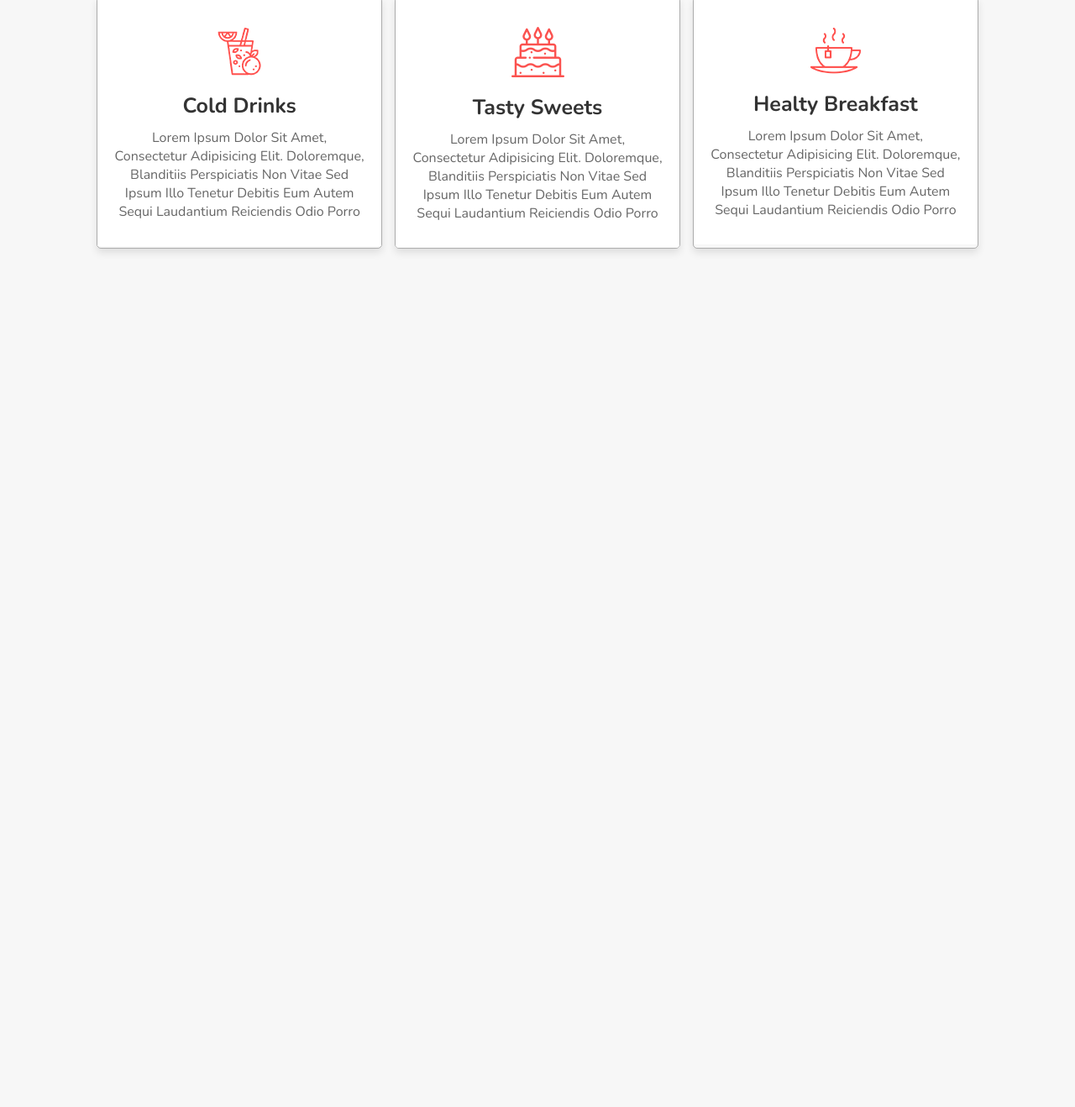
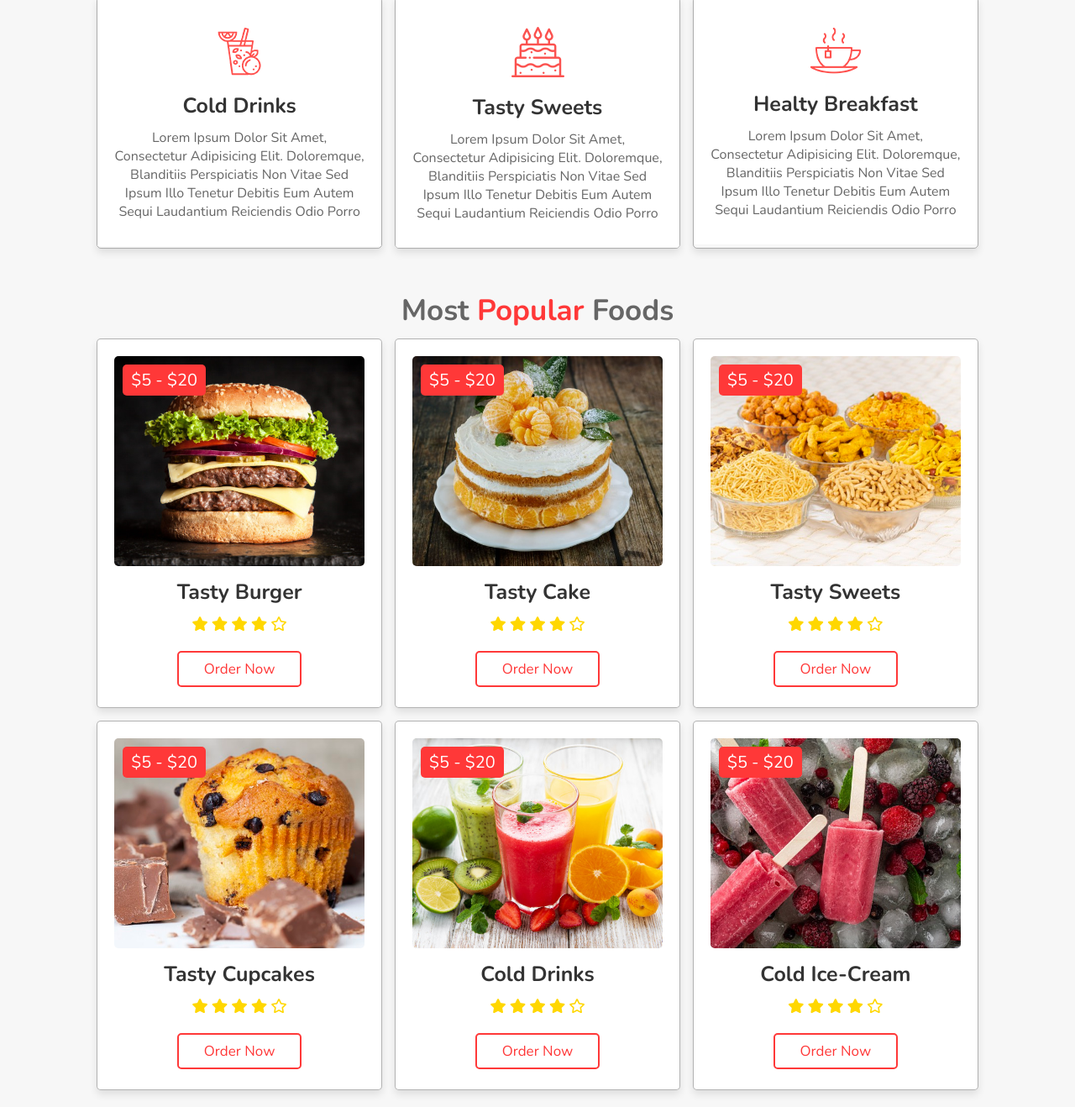
Before and after one commit to jonathanArmando434/food-website-responsive, a plain HTML site: page index.html in a window 1280 px wide. Shown: the part 1196-2514 px from the top of the page at 84% size. Before the commit the page ends 1512 px from the top, so only its background shows below. Drawn offline with nearby package versions, Linux system fonts and the light colour scheme.

Commit message:
popular section

```diff
--- a/assets/css/style.css
+++ b/assets/css/style.css
@@ -227,6 +227,53 @@ section{
     padding: 1rem 0;
 }
 
+.popular .box-container{
+    display: flex;
+    flex-wrap: wrap;
+    gap: 1.5rem;
+}
+
+.popular .box-container .box{
+    padding: 2rem;
+    background: #fff;
+    box-shadow: 0 .5rem 1rem rgba(0, 0, 0, .1);
+    border: .1rem solid rgba(0, 0, 0, .3);
+    border-radius: .5rem;
+    text-align: center;
+    flex: 1 1 30rem;
+    position: relative;
+}
+
+.popular .box-container .box img{
+    height: 25rem;
+    object-fit: cover;
+    width: 100%;
+    border-radius: .5rem;
+}
+
+.popular .box-container .box .price{
+    position: absolute;
+    top: 3rem;
+    left: 3rem;
+    background: var(--red);
+    color: #fff;
+    font-size: 2rem;
+    padding: .5rem 1rem;
+    border-radius: 0.5rem;
+}
+
+.popular .box-container .box h3{
+    color: #333;
+    font-size: 2.5rem;
+    padding-top: 1rem;
+}
+
+.popular .box-container .box .stars{
+    color: gold;
+    font-size: 1.7rem;
+    padding: 1rem .1rem;
+}
+
 /* media queris */
 
 @media(max-width: 991px){
--- a/index.html
+++ b/index.html
@@ -51,7 +51,7 @@
     <!-- speciality section start -->
 
     <section class="speciality" id="speciality">
-        <h2 class="heading">Our <span>Speciality</span></h2>
+        <h2 class="heading">Our <span>Speciality</span> Dishes</h2>
         <div class="box-container">
             <div class="box">
                 <img src="./assets/images/s-img-1.jpg" alt="" class="image">
@@ -106,6 +106,94 @@
 
     <!-- speciality section end -->
 
+    <!-- popular section starts -->
+
+    <section class="popular" id="popular">
+        <h2 class="heading">Most <span>Popular</span> Foods</h2>
+        <div class="box-container">
+            <div class="box">
+                <span class="price">$5 - $20</span>
+                <img src="./assets/images/p-1.jpg" alt="">
+                <h3>Tasty Burger</h3>
+                <div class="stars">
+                    <i class="fas fa-star"></i>
+                    <i class="fas fa-star"></i>
+                    <i class="fas fa-star"></i>
+                    <i class="fas fa-star"></i>
+                    <i class="far fa-star"></i>
+                </div>
+                <a href="#" class="btn">Order Now</a>
+            </div>
+            <div class="box">
+                <span class="price">$5 - $20</span>
+                <img src="./assets/images/p-2.jpg" alt="">
+                <h3>Tasty Cake</h3>
+                <div class="stars">
+                    <i class="fas fa-star"></i>
+                    <i class="fas fa-star"></i>
+                    <i class="fas fa-star"></i>
+                    <i class="fas fa-star"></i>
+                    <i class="far fa-star"></i>
+                </div>
+                <a href="#" class="btn">Order Now</a>
+            </div>
+            <div class="box">
+                <span class="price">$5 - $20</span>
+                <img src="./assets/images/p-3.jpg" alt="">
+                <h3>Tasty Sweets</h3>
+                <div class="stars">
+                    <i class="fas fa-star"></i>
+                    <i class="fas fa-star"></i>
+                    <i class="fas fa-star"></i>
+                    <i class="fas fa-star"></i>
+                    <i class="far fa-star"></i>
+                </div>
+                <a href="#" class="btn">Order Now</a>
+            </div>
+            <div class="box">
+                <span class="price">$5 - $20</span>
+                <img src="./assets/images/p-4.jpg" alt="">
+                <h3>Tasty Cupcakes</h3>
+                <div class="stars">
+                    <i class="fas fa-star"></i>
+                    <i class="fas fa-star"></i>
+                    <i class="fas fa-star"></i>
+                    <i class="fas fa-star"></i>
+                    <i class="far fa-star"></i>
+                </div>
+                <a href="#" class="btn">Order Now</a>
+            </div>
+            <div class="box">
+                <span class="price">$5 - $20</span>
+                <img src="./assets/images/p-5.jpg" alt="">
+                <h3>Cold Drinks</h3>
+                <div class="stars">
+                    <i class="fas fa-star"></i>
+                    <i class="fas fa-star"></i>
+                    <i class="fas fa-star"></i>
+                    <i class="fas fa-star"></i>
+                    <i class="far fa-star"></i>
+                </div>
+                <a href="#" class="btn">Order Now</a>
+            </div>
+            <div class="box">
+                <span class="price">$5 - $20</span>
+                <img src="./assets/images/p-6.jpg" alt="">
+                <h3>Cold Ice-Cream</h3>
+                <div class="stars">
+                    <i class="fas fa-star"></i>
+                    <i class="fas fa-star"></i>
+                    <i class="fas fa-star"></i>
+                    <i class="fas fa-star"></i>
+                    <i class="far fa-star"></i>
+                </div>
+                <a href="#" class="btn">Order Now</a>
+            </div>
+        </div>
+    </section>
+
+    <!-- popular section ends -->
+
     <!-- custom js file link -->
     <script src="./assets/js/script.js"></script>
 </body>
```
